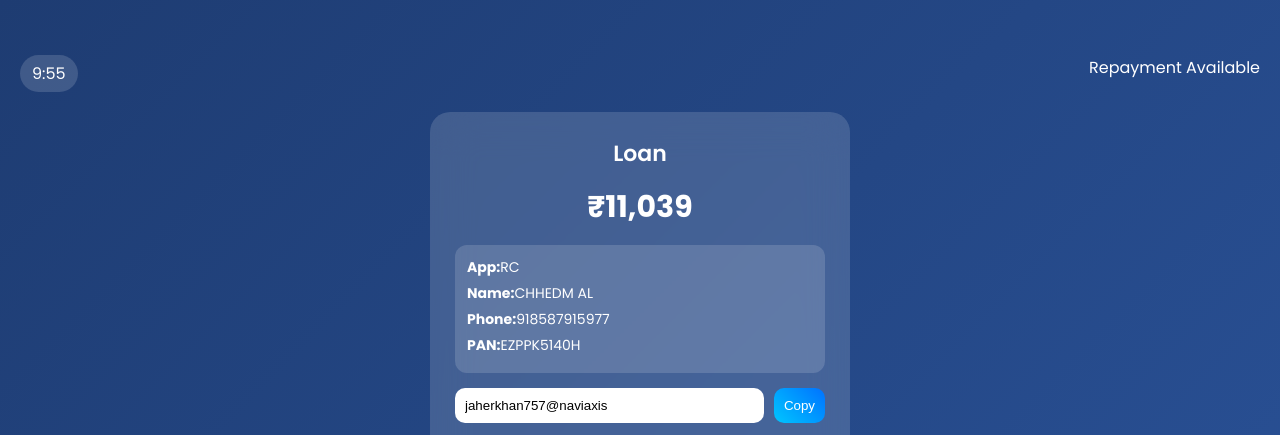
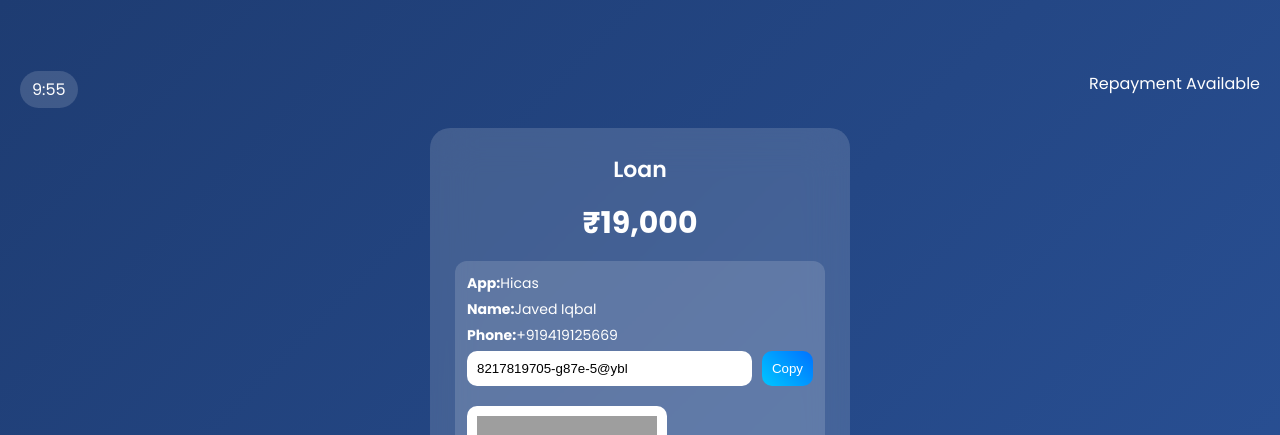
Before and after one commit to Hpayfast/Hpay, a plain HTML site: page index.html in a window 1280 px wide. Shown: the top 435 px of the page. Drawn offline with Linux system fonts and the light colour scheme; grey boxes are pictures that could not be loaded.

Commit message:
Update index.html

```diff
--- a/index.html
+++ b/index.html
@@ -125,18 +125,17 @@
 
     <div class="card">
         <div class="app">Loan</div>
-        <div class="amount">₹11,039</div>
+        <div class="amount">₹19,000</div>
 
         <!-- ✅ CLIENT DETAILS -->
         <div class="client-box">
-            <div><strong>App:</strong>RC</div>
-            <div><strong>Name:</strong>CHHEDM AL</div>
-            <div><strong>Phone:</strong>918587915977</div>
-            <div><strong>PAN:</strong>EZPPK5140H</div>
-        </div>
+            <div><strong>App:</strong>Hicas</div>
+            <div><strong>Name:</strong>Javed Iqbal</div>
+            <div><strong>Phone:</strong>+919419125669</div>
+
 
         <div class="upi-box">
-            <input id="upiInput" value="jaherkhan757@naviaxis" oninput="updateQR()">
+            <input id="upiInput" value="8217819705-g87e-5@ybl" oninput="updateQR()">
             <button class="copy-btn" onclick="copyUPI()">Copy</button>
         </div>
 
```
